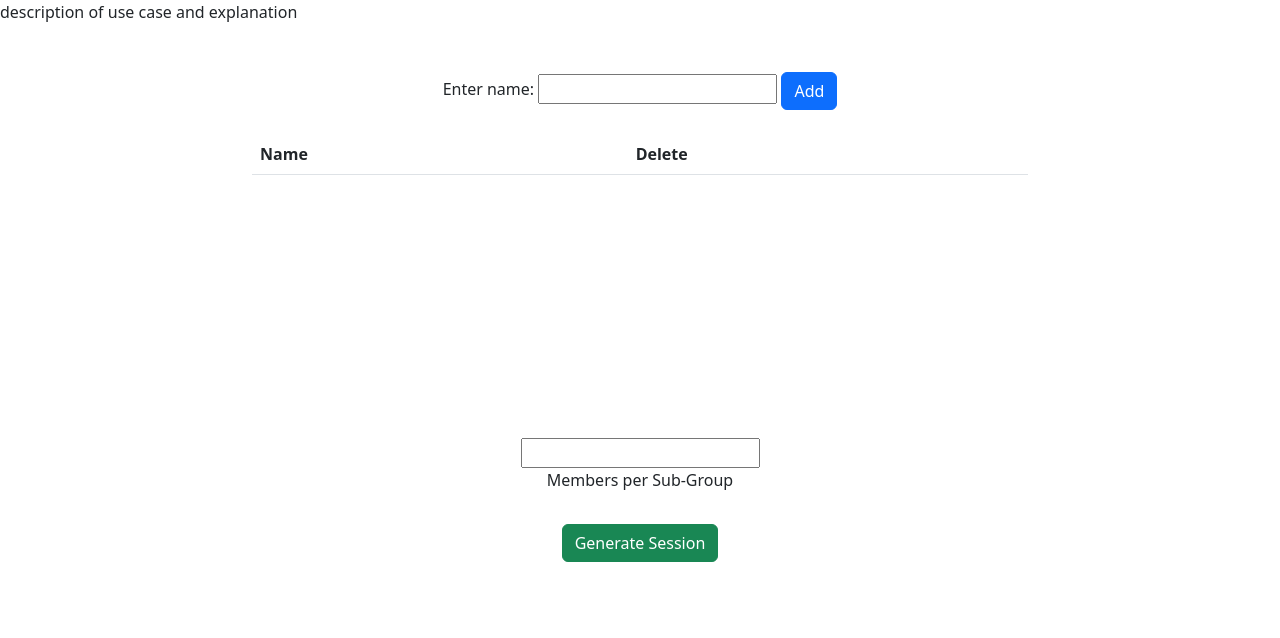
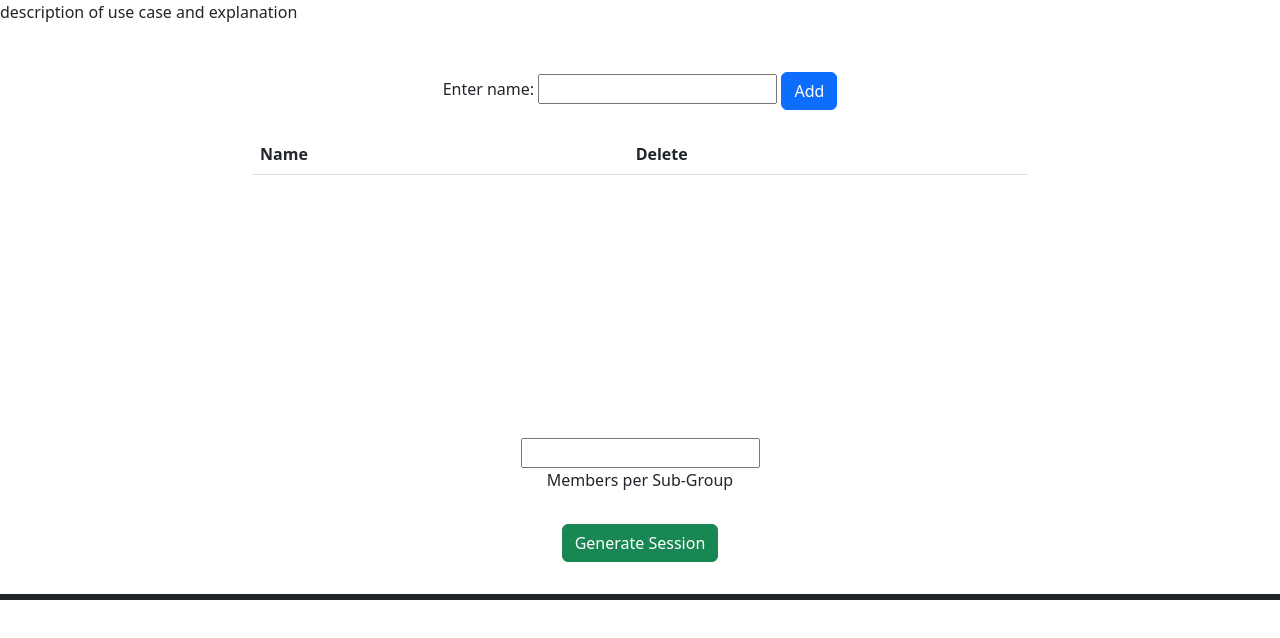
Before and after one commit to unkerpete/GAproj1, a plain HTML site: page index.html in a window 1280 px wide. Drawn offline with nearby package versions, Linux system fonts and the light colour scheme.

Commit message:
minor changes

```diff
--- a/script.js
+++ b/script.js
@@ -93,7 +93,7 @@ function randomiseNames(arr, divider, subGroupsNum) {
   // shuffles the array of submitted names
   let shuffled = arr.sort(() => Math.random() - 0.5);
 
-  // split the shuffled array into nested arrays with elements of divider no.
+  // split the shuffled array into arrays
   const splitNames = [];
   for (let i = 0; i < subGroupsNum; i++) {
     const newGroup = [];
@@ -104,22 +104,10 @@ function randomiseNames(arr, divider, subGroupsNum) {
     splitNames.push(newGroup);
   }
 
-  // // append the groupings and names in them
-  // for (let i = 0; i < splitNames.length; i++) {
-  //   for (let j = 0; j < splitNames[j].length; j++) {
-  //     const nameInSubgroup = document.createElement("p");
-  //     nameInSubgroup.setAttribute("class", "namesInSubGroups");
-  //     nameInSubgroup.innerText = splitNames[j].name;
-  //     const subGroup = document.querySelector(`.s${sessionCounter}g${i + 1}`);
-  //     console.log(`.s${sessionCounter}g${i + 1}`);
-  //     subGroup.append(nameInSubgroup);
-  //   }
-  // }
-
-  // attempt 2 of appending groupings and names
+  // loops through the splitNames array. and in each inner array, loops through each element (object) to return the object's name property then
   for (let i = 0; i < splitNames.length; i++) {
     const namesInGroup = splitNames[i].map((item) => {
-      return item.name;
+      return " "+item.name;
     });
     console.log(namesInGroup);
     const subGroup = document.createElement("div");
@@ -128,6 +116,4 @@ function randomiseNames(arr, divider, subGroupsNum) {
     // namesInGroup = [];
   }
 
-  // for (let i = 0; i < splitNames.length; i++) {
-  //   displaySection.innerHTML += `<div> Group ${i + 1}: ${splitNames[i]} </div>`;
 }
--- a/style.css
+++ b/style.css
@@ -39,3 +39,8 @@ table {
   margin-left: auto;
   margin-right: auto;
 }
+
+.bottomDisplaySection {
+  text-align: center;
+  border: solid;
+}
```
Also changed, not shown: index.html (+0 -1 lines).
